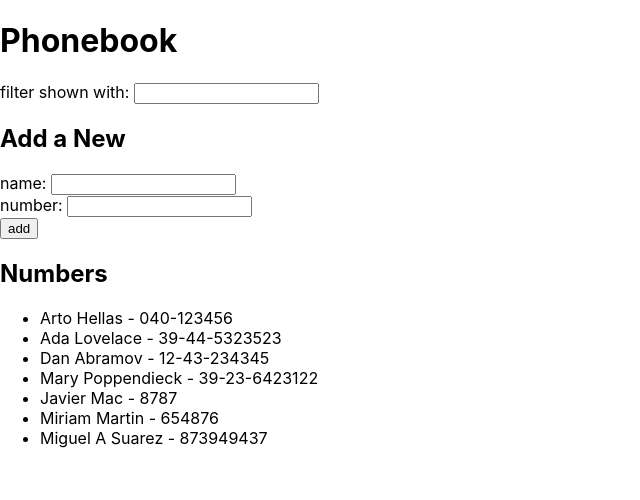
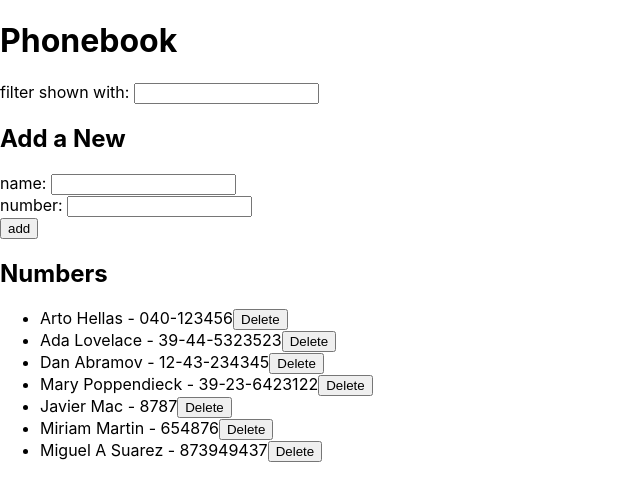
Before and after one commit to javiPilgrim/FullStack-Open, a React (Create React App) app in the folder part2/phonebook/: page / in a window 1280 px wide. Shown: the top 500 px of the page, without its empty margins (0-640 px from the left). Built offline with nearby package versions, Linux system fonts and the light colour scheme; data requests are answered from the project's data file.

Commit message:
changes in persons.jsx and creating delete button

```diff
--- a/part2/phonebook/src/App.js
+++ b/part2/phonebook/src/App.js
@@ -54,6 +54,9 @@ const App = () => {
   }
 
 
+
+
+
   const handleSubmit = (event) => {
     event.preventDefault();
     addPerson();
@@ -71,6 +74,10 @@ const App = () => {
     setNewSearch(event.target.value)
   }
 
+  const deleteButton = (i) => {
+    console.log(`Has borrado la etiqueta ${i}`)
+  }
+
   return (
     <div>
       <h1>Phonebook</h1>
@@ -82,7 +89,11 @@ const App = () => {
                   newNumber={newNumber}
                   handleNumberChange={handleNumberChange} />
       <h2>Numbers</h2>
-      <Persons filterList={nameFilter()} />
+      <ul>
+      {nameFilter().map((person,i) => (
+      <Persons  key={i} person={person} pressButton ={()=>deleteButton(person.id)} />
+      ))}
+      </ul>
     </div>
   );
 };
--- a/part2/phonebook/src/components/Persons.jsx
+++ b/part2/phonebook/src/components/Persons.jsx
@@ -1,15 +1,22 @@
 import React from "react"
 
-const Persons = ({filterList})=> {
+
+const Persons = ({person, pressButton})=> {
+
     return(
       <>
-      <ul>
-          {filterList.map((person) => (
-            <li key={person.name}>{person.name} - {person.number}</li>
-          ))}
-        </ul>
+
+
+            <li key={person.id}>
+              {person.name} - {person.number}
+              <button   onClick={pressButton} >Delete</button>
+              </li>
+
+
       </>
     )
   }
 
+
+
   export default Persons;
--- a/part2/phonebook/src/services/persons.js
+++ b/part2/phonebook/src/services/persons.js
@@ -12,7 +12,13 @@ const getAll = () => {
     return request.then(response=>response.data)
   }
 
+  const deletePerson = (id) =>{
+    const request = axios.delete(`${baseUrl}/${id}`)
+    return request.then(response => response.data)
+
+  }
 
 
 
-  export default {getAll, addPerson}
+
+  export default {getAll, addPerson, deletePerson}
```
